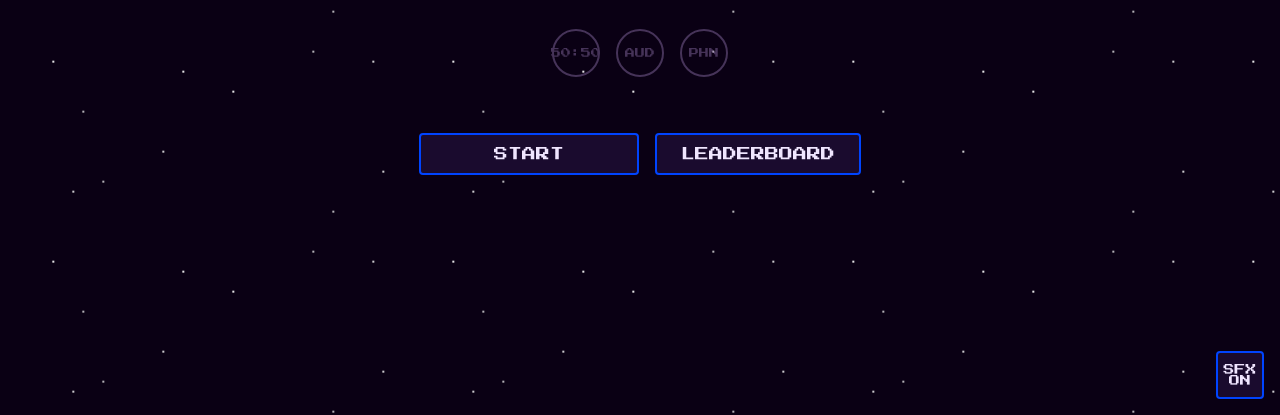
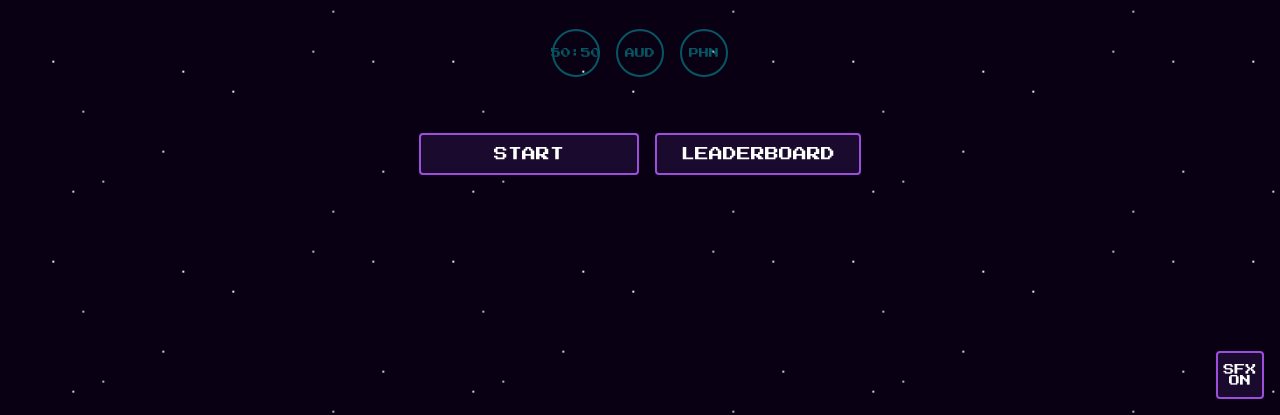
Before and after one commit to seandstewart/millionaire.js, a website built with Vite: page index.html in a window 1280 px wide. Shown: the part 385-800 px from the top of the page. Built offline with nearby package versions, Linux system fonts and the light colour scheme.

Commit message:
feat(css): Match MOY-CON color scheme

```diff
--- a/src/style.css
+++ b/src/style.css
@@ -1,12 +1,12 @@
 :root {
   --bg-deep: #0a0014;
   --bg-panel: #1a0b2e;
-  --accent-gold: #ffcc00;
-  --accent-blue: #0044ff;
+  --accent-gold: #00d9d9;
+  --accent-blue: #9d4edd;
   --accent-danger: #cc0000;
-  --text-primary: #f0e6ff;
-  --text-secondary: #a080c0;
-  --border-glow: #ffcc0040;
+  --text-primary: #ffffff;
+  --text-secondary: #00d9d9;
+  --border-glow: #00d9d94d;
   --font-title: 'Press Start 2P', cursive;
   --font-body: 'VT323', monospace;
   --radius: 4px;
```
